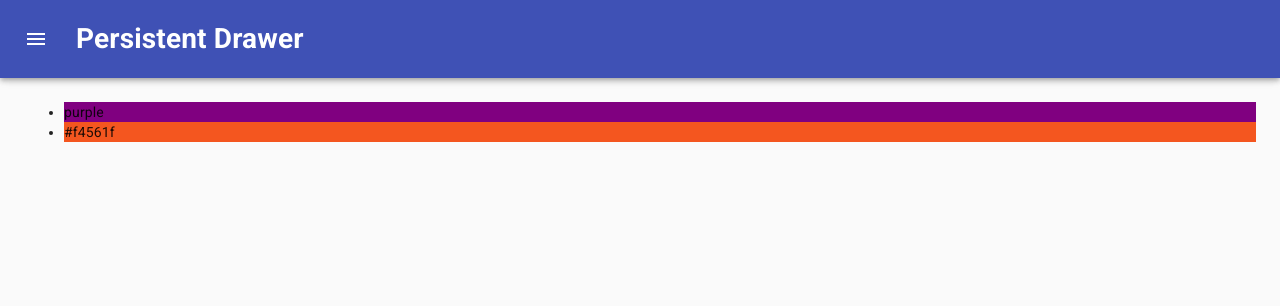
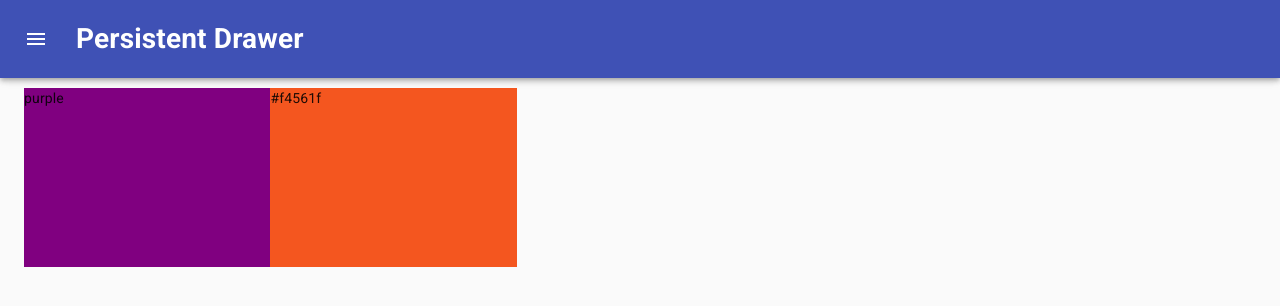
Before and after one commit to Sahl-A/flat-colors, a React (Create React App) app: page /Palette/new in a window 1280 px wide. Shown: the top 306 px of the page. Built offline with nearby package versions, Linux system fonts and the light colour scheme.

Commit message:
32: Add DraggableColorBox

```diff
--- /dev/null
+++ b/src/DraggableColorBox.js
@@ -0,0 +1,24 @@
+import React from 'react';
+import { withStyles } from '@material-ui/core/styles';
+
+const styles = {
+    root: {
+        width: '20%',
+        height: '25%',
+        display: 'inline-block',
+        marginBottom: '-.4rem',
+    }
+};
+
+
+const DraggableColorBox = (props) => {
+
+    return(
+        <div
+            className={props.classes.root}
+            style={{backgroundColor: props.color}} > {props.color}
+        </div>
+    )
+}
+
+export default withStyles(styles)(DraggableColorBox);
--- a/src/NewPaletteForm.js
+++ b/src/NewPaletteForm.js
@@ -11,6 +11,8 @@ import IconButton from '@material-ui/core/IconButton';
 import MenuIcon from '@material-ui/icons/Menu';
 import ChevronLeftIcon from '@material-ui/icons/ChevronLeft';
 import { withStyles } from '@material-ui/core/styles';
+
+import DraggableColorBox from './DraggableColorBox';
 
 const drawerWidth = 300;
 
@@ -55,6 +57,7 @@ const styles = (theme) => ({
   },
   content: {
     flexGrow: 1,
+    height: 'calc(100vh - 36px)',
     padding: theme.spacing(3),
     transition: theme.transitions.create('margin', {
       easing: theme.transitions.easing.sharp,
@@ -158,9 +161,7 @@ class NewPaletteForm extends Component {
                 [classes.contentShift]: open,
                 })} >
                     <div className={classes.drawerHeader} />
-                    <ul>
-                        {colors.map(color => <li style={{backgroundColor: color}}>{color}</li>)}
-                    </ul>
+                    {colors.map(color => <DraggableColorBox color={color} />)}
             </main>
             </div>
         )
```
